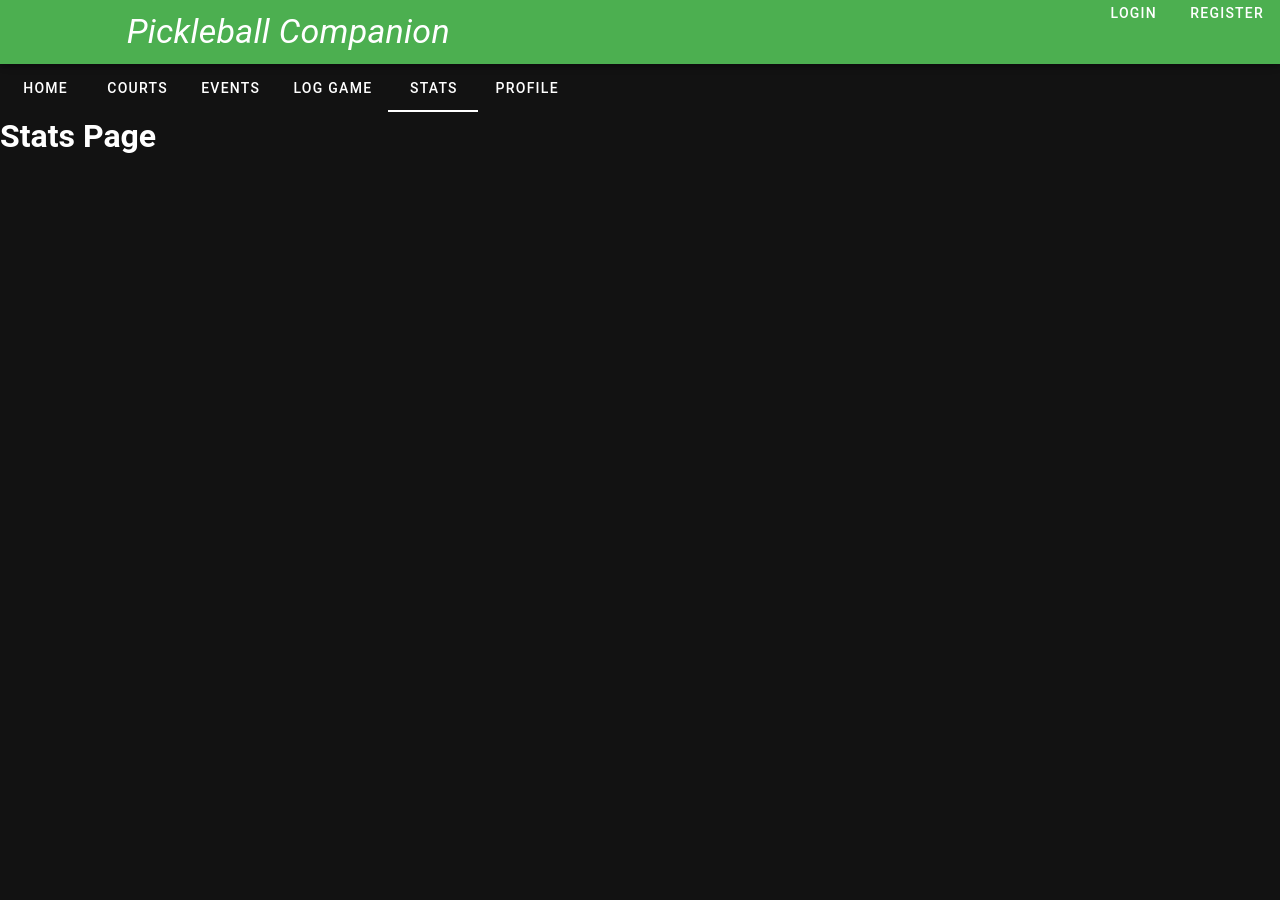
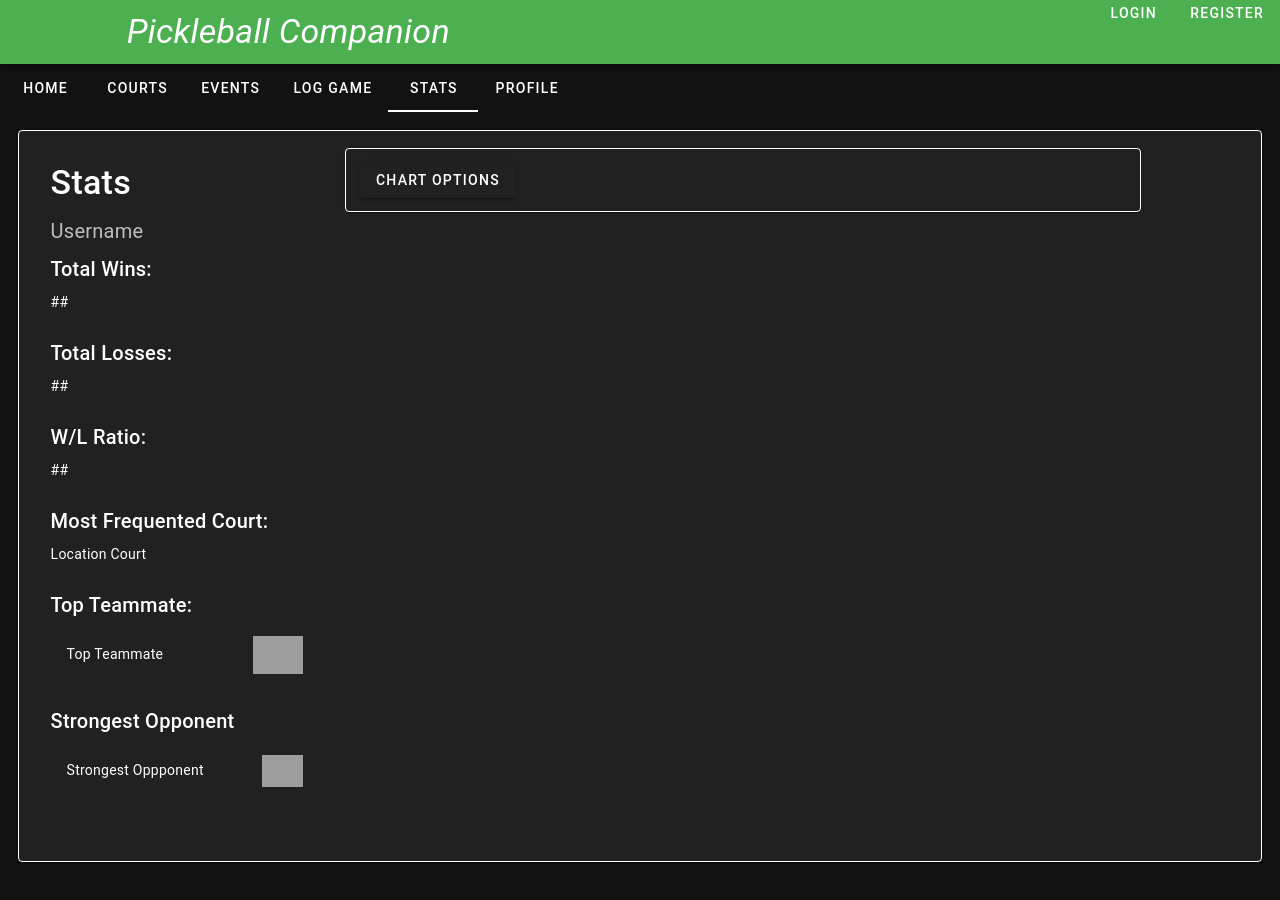
Before and after one commit to gmoore52/ThePickleballCompanionApp, a Vue app in the folder PickleBallCompanionAppUI/: page /stats in a window 1280 px wide. Shown: the top 900 px of the page. Before the commit the page ends 800 px from the top, so only its background shows below. Built offline with nearby package versions, Linux system fonts and the light colour scheme; grey boxes are pictures that could not be loaded.

Commit message:
elena sprint 1 stats page layout

```diff
--- a/PickleBallCompanionAppUI/src/pages/Stats.vue
+++ b/PickleBallCompanionAppUI/src/pages/Stats.vue
@@ -1,7 +1,126 @@
 <template>
-    <h1>Stats Page</h1>
+  <v-app>
+    <v-container fluid>
+      <v-row justify="space-between" align="stretch" class="flex-grow-1">
+        <!-- Main Left Section (Welcome and Events) -->
+        <v-col cols="12" md="12" class="d-flex flex-column">
+          <!-- Profile Box -->
+          <v-card class="pa-4 flex-grow-1" outlined>
+            <v-row>
+              <v-col cols="12" md="3">
+                <v-card-title class="white--text text-h4">Stats</v-card-title>
+                <v-card-subtitle class="white--text text-h6">Username</v-card-subtitle>
+
+                <v-card-title class="white--text">Total Wins:</v-card-title>
+                <v-card-text class="white--text">##</v-card-text>
+                <v-card-title class="white--text">Total Losses:</v-card-title>
+                <v-card-text class="white--text">##</v-card-text>
+                <v-card-title class="white--text">W/L Ratio:</v-card-title>
+                <v-card-text class="white--text">##</v-card-text>
+
+                <v-card-title class="white--text">Most Frequented Court:</v-card-title>
+                <v-card-text class="white--text">Location Court</v-card-text>
+
+                <v-card-title class="white--text">Top Teammate:</v-card-title>
+                <v-card-text class="d-flex align-center">
+                  <v-card-text class = "white--text">Top Teammate</v-card-text>
+                          <v-img
+                            src="https://static.vecteezy.com/system/resources/previews/046/300/541/non_2x/avatar-user-profile-person-icon-gender-neutral-silhouette-profile-picture-suitable-for-social-media-profiles-icons-screensavers-free-png.png"
+                            max-width="50"
+                            max-height="50"
+                            contain
+                          ></v-img>
+                </v-card-text>
+                <v-card-title class="white--text">Strongest Opponent</v-card-title>
+                <v-card-text class="d-flex align-center">
+                  <v-card-text class = "white--text">Strongest Oppponent</v-card-text>
+                          <v-img
+                            src="https://static.vecteezy.com/system/resources/previews/046/300/541/non_2x/avatar-user-profile-person-icon-gender-neutral-silhouette-profile-picture-suitable-for-social-media-profiles-icons-screensavers-free-png.png"
+                            max-width="50"
+                            max-height="50"
+                            contain
+                          ></v-img>
+                </v-card-text>
+
+              </v-col>
+
+              <v-col cols="12" md="8">
+                <v-card>
+                  <div>
+                    <v-menu offset-y>
+                      <template v-slot:activator="{ props }">
+                        <v-btn v-bind="props">Chart Options</v-btn>
+                      </template>
+                      <v-list>
+                        <v-list-item
+                          v-for="(action, index) in actions"
+                          :key="index"
+                          @click="handleAction(action)"
+                        >
+                          <v-list-item-title>{{ action.title }}</v-list-item-title>
+                        </v-list-item>
+                      </v-list>
+                    </v-menu>
+                  </div>
+
+
+                  <!-- Conditionally Render the Selected Image -->
+                  <div v-if="selectedImage">
+                    <v-img
+                      :src="selectedImage"
+                      aspect-ratio="16/9"
+                      cover
+                      class="mt-4"
+                    ></v-img>
+                  </div>
+                </v-card>
+              </v-col>
+            </v-row>
+          </v-card>
+        </v-col>
+      </v-row>
+    </v-container>
+  </v-app>
 </template>
 
 <script setup>
-  //
+import { ref } from 'vue';
+
+const actions = ref([
+  { title: 'Bar Chart', image: 'https://chartexpo.com/Content/Images/charts/Clustered-Column-Graph.jpg' },
+  { title: 'Line Chart', image: 'https://onlinestatbook.com/2/graphing_distributions/line_graphs_files/image004b.jpg' },
+  { title: 'Pie Chart', image: 'https://images.wondershare.com/edrawmax/article2023/pie-chart-examples/edrawmax-pie-chart-example-10.jpg' },
+]);
+
+const selectedImage = ref(null); // Reactive variable to hold the selected image
+
+function handleAction(action) {
+  selectedImage.value = action.image; // Update the selected image
+  console.log(`Action selected: ${action.title}`);
+}
 </script>
+
+<style scoped>
+.v-app {
+  height: 100vh;
+}
+
+.v-container {
+  height: 100%;
+}
+
+.v-card {
+  border: 1px solid white;
+  padding: 0.8em;
+  margin: 0.1em;
+  color: #212121 !important;
+}
+
+.white--text {
+  color: white !important;
+}
+
+.v-row {
+  margin-bottom: 20px;
+}
+</style>
```
